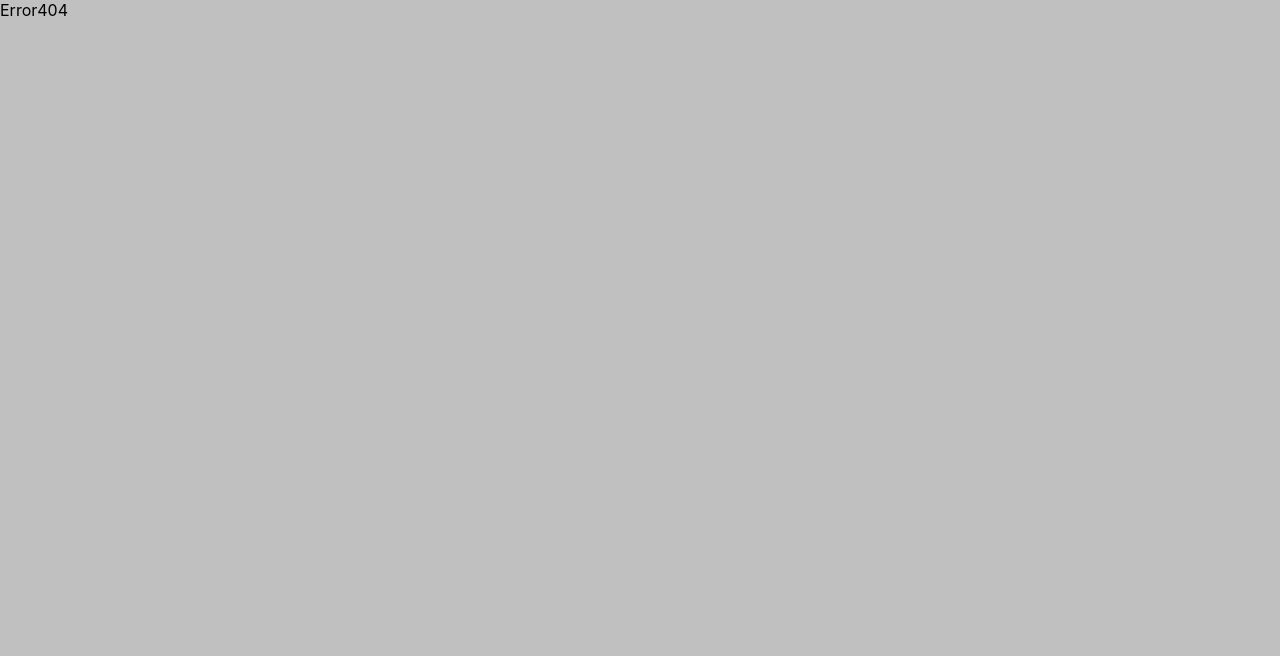
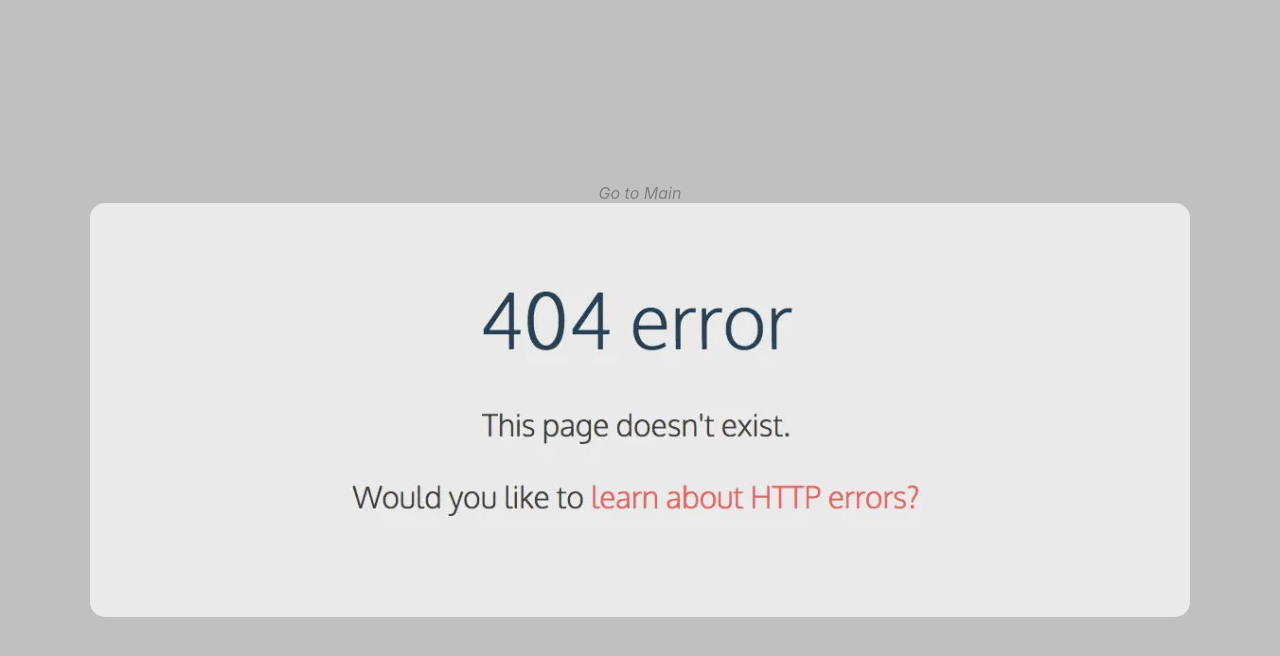
Before and after one commit to Ceperiv/magic_tree, a React (Create React App) app: page /error404 in a window 1280 px wide. Shown: the top 656 px of the page. Built offline with nearby package versions, Linux system fonts and the light colour scheme.

Commit message:
404 added

```diff
--- /dev/null
+++ b/src/components/error404/error404.scss
@@ -0,0 +1,25 @@
+.err_404 {
+  width: 100%;
+  height: 100vh;
+  display: flex;
+  flex-direction: column;
+  justify-content: center;
+  align-items: center;
+
+  img {
+    border-radius: 15px;
+  }
+
+  .nav_link {
+    color: gray;
+    text-decoration: none;
+  }
+  .nav_link:active{
+    scale: .7;
+    transition: .3s;
+  }
+  .nav_link:hover{
+    color: chocolate;
+    transition: .3s;
+  }
+}
--- a/src/components/error404/error404.tsx
+++ b/src/components/error404/error404.tsx
@@ -1,12 +1,16 @@
 import React from 'react';
+import { Link } from 'react-router-dom';
+
+import './error404.scss';
+import error404Image from '../../assets/error_404.jpg';
 
 function Error404() {
     return (
-        <div>
-            Error404
+        <div className={'err_404'}>
+            <Link className={'nav_link'} to="/main"><i>Go to Main</i></Link>
+            <img src={error404Image} alt="Error 404" />
         </div>
-
     );
 }
 
-export {Error404};
+export { Error404 };
```
